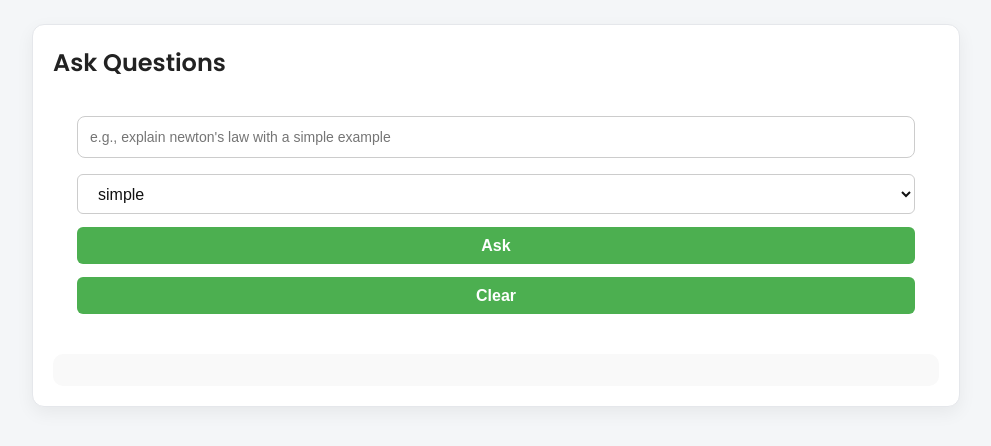
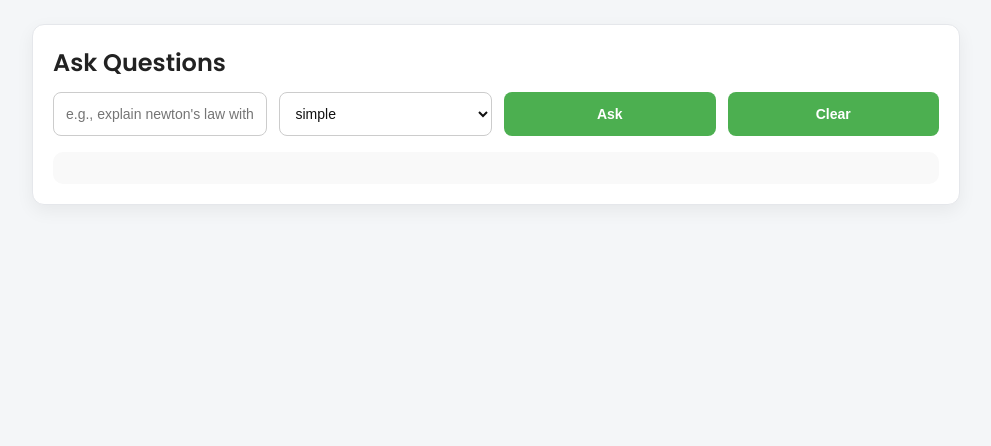
Before and after one commit to Arham-Begani/Study_buddy, a Flask app: page /chat in a window 1280 px wide. Shown: the part 66-512 px from the top of the page, without its empty margins (144-1135 px from the left). Run offline with Flask 3, Linux system fonts and the light colour scheme.

Commit message:
Removed the ui changes
The changes made the quiz page look very bad

```diff
--- a/static/style.css
+++ b/static/style.css
@@ -151,31 +151,14 @@ textarea {
 }
 
 .row {
-  display: flex;
-  flex-direction: column;
-  gap: 1rem;
-  padding: 1.5rem;
+    display: flex;
+    gap: 12px;
+    margin-top: 10px;
 }
 
 .row > * {
     flex: 1;
 }
-
-.chat-controls {
-  display: flex;
-  gap: 0.8rem;
-  justify-content: flex-start;
-  flex-wrap: wrap;
-}
-
-.chat-controls select,
-.chat-controls button {
-  padding: 0.6rem 1rem;
-  border-radius: 6px;
-  font-size: 1rem;
-  cursor: pointer;
-}
-
 
 button {
     background: var(--accent);
--- a/templates/chat.html
+++ b/templates/chat.html
@@ -3,23 +3,16 @@
 <div class="div-container">
   <section class="card">
     <h2>Ask Questions</h2>
-
     <div class="row">
       <input id="q" placeholder="e.g., explain newton's law with a simple example">
-
-      <div class="chat-controls">
       <select id="style">
         <option value="simple">simple</option>
         <option value="detailed">detailed</option>
         <option value="exam-focused">exam-focused</option>
       </select>
-
       <button id="ask">Ask</button>
       <button id="clearChat">Clear</button>
     </div>
-
-    </div>
-
     <div id="chatlog" class="chatlog">
       {% for msg in history %}
         <div class="{{ msg.role }}">{{ msg.text }}</div>
```
Lines whose indentation alone changed are shown as unchanged.
